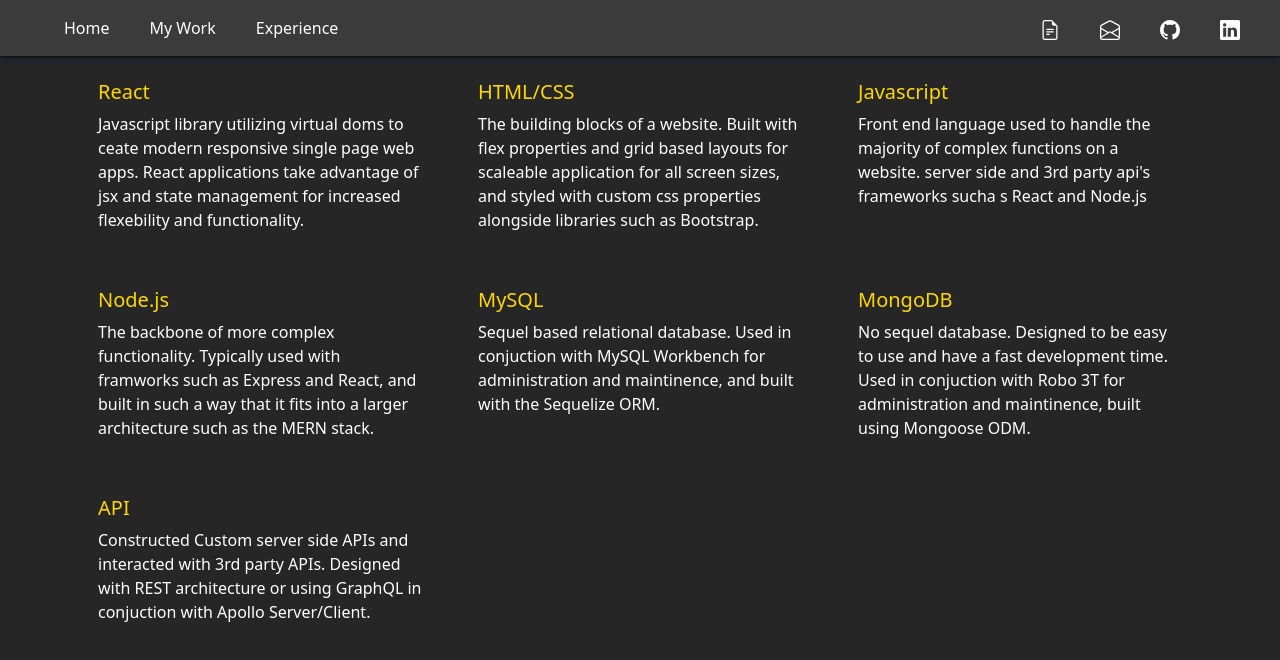
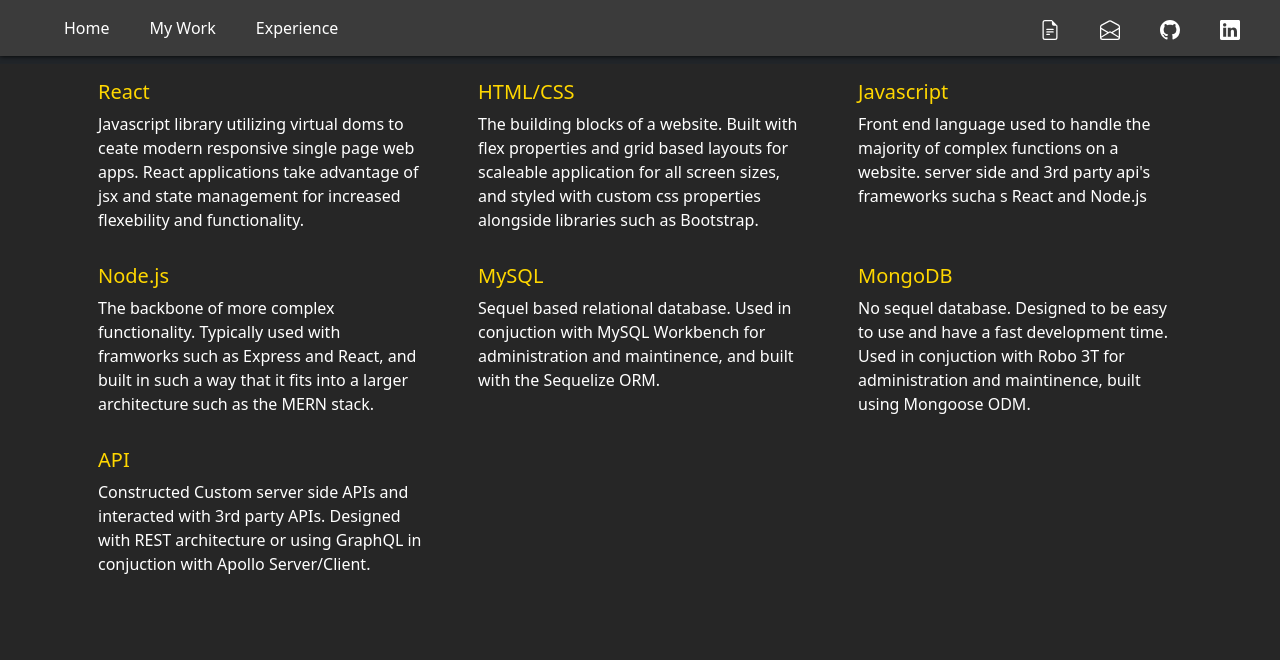
Before and after one commit to Trhines/portfolio, a React (Create React App) app: page /experience in a window 1280 px wide. Shown: the top 660 px of the page. Built offline with nearby package versions, Linux system fonts and the light colour scheme.

Commit message:
minor styling changes, console cleaned up

```diff
--- a/src/App.js
+++ b/src/App.js
@@ -1,4 +1,4 @@
-import logo from './logo.svg';
+
 import './App.css';
 import 'bootstrap/dist/css/bootstrap.min.css'
 import { BrowserRouter as Router, Route } from 'react-router-dom'
@@ -15,7 +15,7 @@ import MyWork from './compnents/myWork'
 import Experience from './compnents/experience'
 
 
-import React, {useState, useEffect, useRef} from 'react'
+import React, {useState, useRef} from 'react'
 
 
 function App() {
--- a/src/compnents/aboutMe/index.js
+++ b/src/compnents/aboutMe/index.js
@@ -4,9 +4,6 @@ import { Link } from 'react-router-dom'
 import Button from 'react-bootstrap/Button'
 
 const AboutMe = (props) => {
-  const setWorkFocus = () => {
-    props.worfRef.current.focus()
-  }
   return (
       <div className="jumbotron">
         <div>
--- a/src/compnents/emailForm/index.js
+++ b/src/compnents/emailForm/index.js
@@ -46,7 +46,7 @@ const EmailForm = (props) => {
                 </Form.Group>
             </Modal.Body>
             <Modal.Footer className="custom-inputgroup">
-                <Button onClick={()=>sendEmail()}>send</Button>
+                <Button onClick={()=>sendEmail()}>Send</Button>
             </Modal.Footer>
             </Form>
         </Modal>
--- a/src/compnents/experience/index.css
+++ b/src/compnents/experience/index.css
@@ -6,7 +6,6 @@
     color: var(--highlight);
 }
 
-.justifyCenter{
-    /* display: flex; */
-    /* justify-content: center; */
+.no-margin{
+    margin: 0px;
 }
--- a/src/compnents/experience/index.js
+++ b/src/compnents/experience/index.js
@@ -1,7 +1,6 @@
 import React from 'react'
 import './index.css'
 import { Container, Row, Col, Card, } from 'react-bootstrap'
-import { useEffect } from 'react'
 
 
 const Experience = (props) => {
@@ -9,7 +8,7 @@ const Experience = (props) => {
         <Container fluid="md">
             <Row>
             <Col xs={12} md={4}>
-                    <Card>
+                    <Card className="no-margin">
                         <Card.Body>
                             <Card.Title>React</Card.Title>
                             <Card.Text>
@@ -20,7 +19,7 @@ const Experience = (props) => {
                     </Card>
                 </Col>
                 <Col xs={12} md={4}>
-                    <Card>
+                    <Card className="no-margin">
                         <Card.Body>
                             <Card.Title>HTML/CSS</Card.Title>
                             <Card.Text>
@@ -33,7 +32,7 @@ const Experience = (props) => {
                     </Card>
                 </Col>
                 <Col xs={12} md={4}>
-                    <Card>
+                    <Card className="no-margin">
                         <Card.Body>
                             <Card.Title>Javascript</Card.Title>
                             <Card.Text>
@@ -45,7 +44,7 @@ const Experience = (props) => {
                     </Card>
                 </Col>
                 <Col xs={12} md={4}>
-                    <Card>
+                    <Card className="no-margin">
                         <Card.Body>
                             <Card.Title>Node.js</Card.Title>
                             <Card.Text>
@@ -56,7 +55,7 @@ const Experience = (props) => {
                     </Card>
                 </Col>
                 <Col xs={12} md={4}>
-                    <Card>
+                    <Card className="no-margin">
                         <Card.Body>
                             <Card.Title>MySQL</Card.Title>
                             <Card.Text>
@@ -68,7 +67,7 @@ const Experience = (props) => {
                     </Card>
                 </Col>
                 <Col xs={12} md={4}>
-                    <Card>
+                    <Card className="no-margin">
                         <Card.Body>
                             <Card.Title>MongoDB</Card.Title>
                             <Card.Text>
@@ -80,7 +79,7 @@ const Experience = (props) => {
                     </Card>
                 </Col>
                 <Col xs={12} md={4}>
-                    <Card>
+                    <Card className="no-margin">
                         <Card.Body>
                             <Card.Title>API</Card.Title>
                             <Card.Text>
--- a/src/compnents/myWork/index.css
+++ b/src/compnents/myWork/index.css
@@ -13,7 +13,7 @@
     width: 100%;
     height: 100%;
     color: var(--text);
-    margin-bottom: 1.5rem;
+    margin: 2rem;
     border-radius: 0%;
     border: none;
     background-color: inherit;
--- a/src/compnents/myWork/index.js
+++ b/src/compnents/myWork/index.js
@@ -1,4 +1,4 @@
-import React, { useState, useEffect } from 'react'
+import React, { useState } from 'react'
 import './index.css'
 
 import Card from 'react-bootstrap/Card'
@@ -9,7 +9,7 @@ import techBlog from '../../images/techBlog.jpg'
 import noteTaker from '../../images/noteTaker.jpg'
 import weatherApp from '../../images/weatherApp.png'
 
-const MyWork = (props) => {
+const MyWork = () => {
     const projects = [
         {img: fitnessTracker, title:"Fitness Tracker", description:"A way to co create workouts and track your fitness progress.", webLink:"https://frozen-brook-08177.herokuapp.com/", github:"https:github.com/Trhines/Fitness-Tracker"},
         {img: techBlog, title:"Tech Blog", description:"A simple blog website where you can create and edit posts and comments.", webLink:"https://techblogwebsite.herokuapp.com/", github:"https://github.com/Trhines/Tech-Blog"},
@@ -18,7 +18,7 @@ const MyWork = (props) => {
         // {img:, title:, description:, webLink:, github:},
     ]
 
-    const [projectState, setState] = useState(projects.map((project)=>{
+    const [projectState] = useState(projects.map((project)=>{
         return(
             <Card key = {project.title} style={{ width: '18rem' }}>
             <a className="imgLink" href={project.webLink}>
--- a/src/compnents/navbar/index.css
+++ b/src/compnents/navbar/index.css
@@ -1,5 +1,4 @@
 .navbar{
-    display: block !important;
     padding-top: 0rem !important;
     width: 100%
 }
--- a/src/compnents/navbar/index.js
+++ b/src/compnents/navbar/index.js
@@ -24,11 +24,11 @@ const Header = (props) => {
                             </a>
                         </Nav.Item>
                         <Nav.Item>
-                            <a className="nav-link" onClick={props.showModal}>
+                            <div className="nav-link" onClick={props.showModal}>
                                 <svg xmlns="http://www.w3.org/2000/svg" width="20" height="20" fill="currentColor" viewBox="0 0 16 16">
                                     <path d="M8.47 1.318a1 1 0 0 0-.94 0l-6 3.2A1 1 0 0 0 1 5.4v.817l5.75 3.45L8 8.917l1.25.75L15 6.217V5.4a1 1 0 0 0-.53-.882l-6-3.2ZM15 7.383l-4.778 2.867L15 13.117V7.383Zm-.035 6.88L8 10.082l-6.965 4.18A1 1 0 0 0 2 15h12a1 1 0 0 0 .965-.738ZM1 13.116l4.778-2.867L1 7.383v5.734ZM7.059.435a2 2 0 0 1 1.882 0l6 3.2A2 2 0 0 1 16 5.4V14a2 2 0 0 1-2 2H2a2 2 0 0 1-2-2V5.4a2 2 0 0 1 1.059-1.765l6-3.2Z" />
                                 </svg>
-                            </a>
+                            </div>
                         </Nav.Item>
                         <Nav.Item>
                             <a className="nav-link" href="https://github.com/trhines">
--- a/src/compnents/navbar/links/homeLink/index.js
+++ b/src/compnents/navbar/links/homeLink/index.js
@@ -1,11 +1,11 @@
-import { propTypes } from 'react-bootstrap/esm/Image'
+
 import Nav from 'react-bootstrap/Nav'
 import { Link } from 'react-router-dom'
 
-const Homelink = (props) => {
+const Homelink = () => {
     return(
         <Nav.Item>
-            <Nav.Link ref={props.homeRef} className="nav-link" as={Link} to="/">Home</Nav.Link>
+            <Nav.Link className="nav-link" as={Link} to="/">Home</Nav.Link>
         </Nav.Item>
     )
 }
--- a/src/index.js
+++ b/src/index.js
@@ -6,17 +6,14 @@ import reportWebVitals from './reportWebVitals';
 
 ReactDOM.render(
   <React.StrictMode>
-    <head>
+    {/* <head>
         <link rel="preconnect" href="https://fonts.googleapis.com"></link>
         <link rel="preconnect" href="https://fonts.gstatic.com" crossorigin></link>
         <link href="https://fonts.googleapis.com/css2?family=Roboto:wght@300&display=swap" rel="stylesheet"></link>
-    </head>
+    </head> */}
     <App />
   </React.StrictMode>,
   document.getElementById('root')
 );
 
-// If you want to start measuring performance in your app, pass a function
-// to log results (for example: reportWebVitals(console.log))
-// or send to an analytics endpoint. Learn more: https://bit.ly/CRA-vitals
 reportWebVitals();
```
